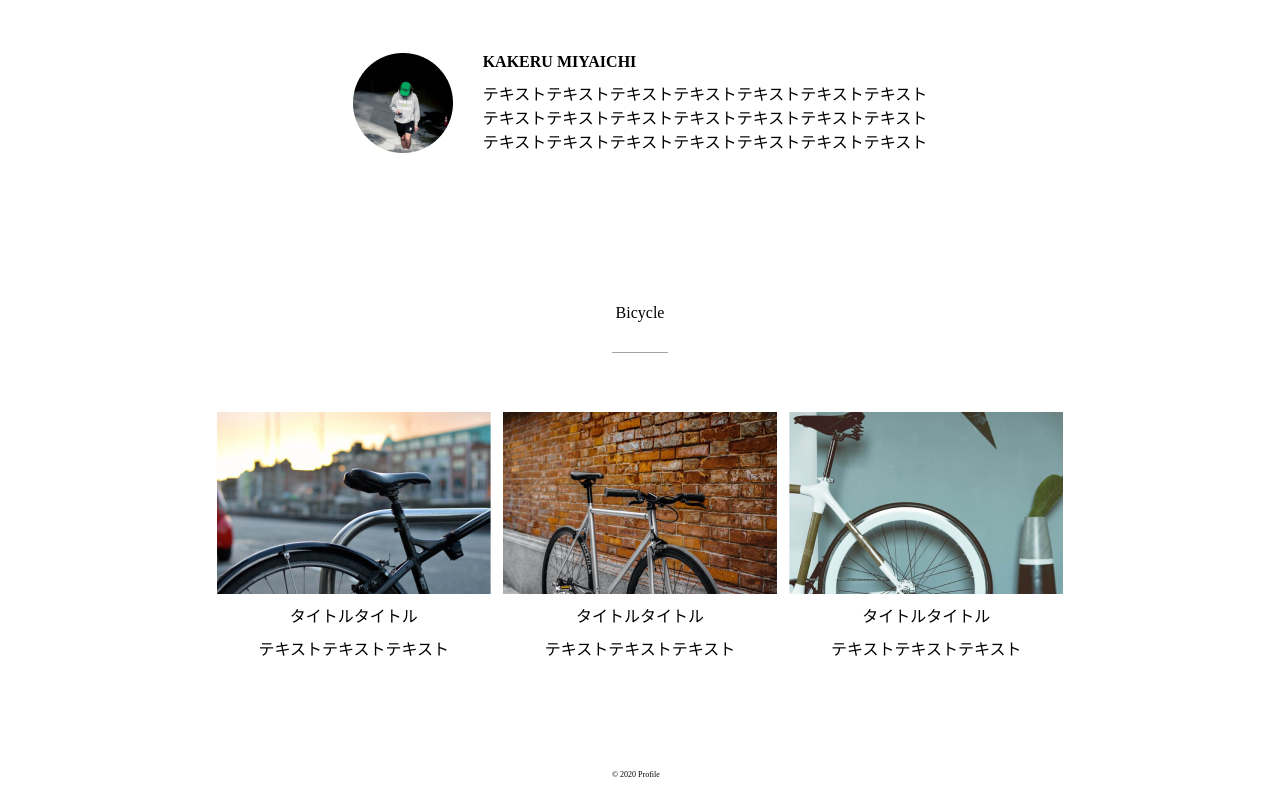
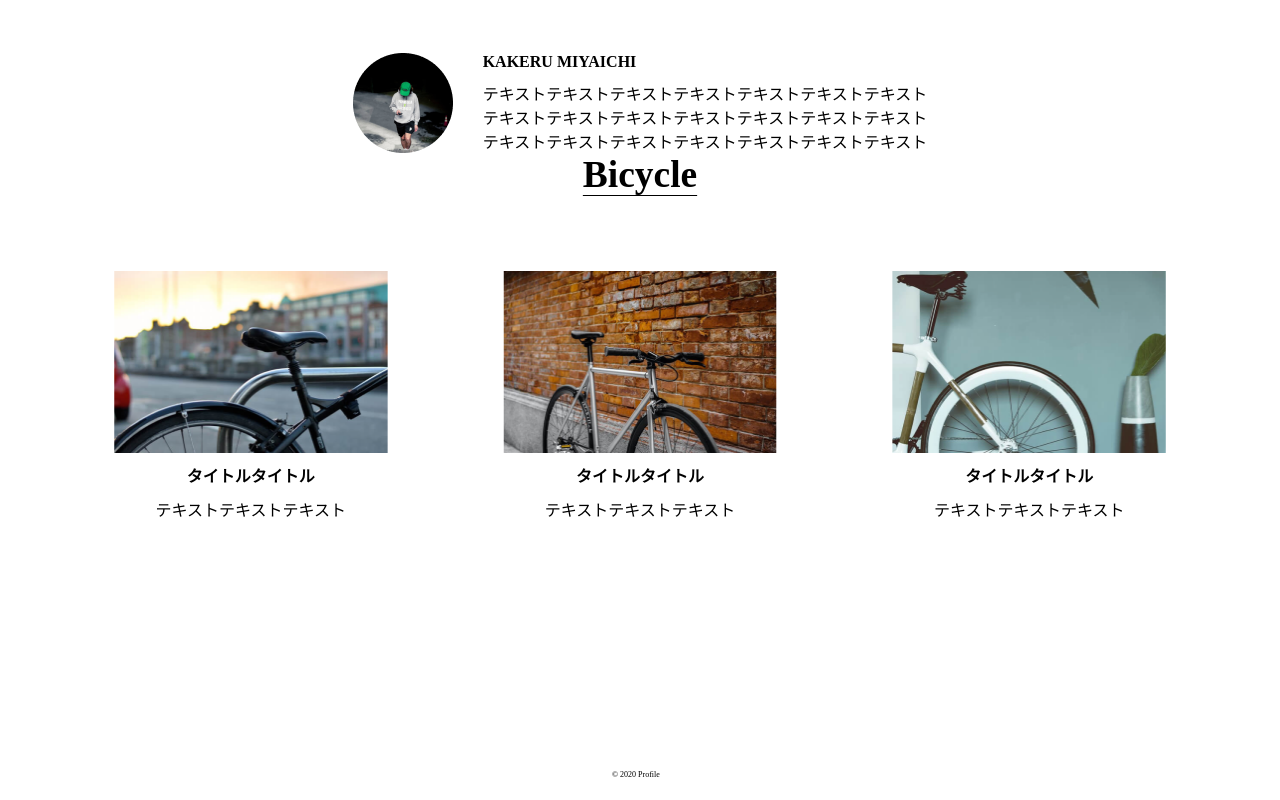
Before and after one commit to tappypuppy/profile-site-1col, a Next.js app: page / in a window 1280 px wide. Shown: the part 762-1562 px from the top of the page. Built offline with nearby package versions, Linux system fonts and the light colour scheme.

Commit message:
bicycle css modified

```diff
--- a/src/components/Bicycle/Bicycle.tsx
+++ b/src/components/Bicycle/Bicycle.tsx
@@ -2,80 +2,46 @@ import Image from "next/image";
 import styles from "./index.module.css";
 function Bicycle() {
   return (
-    <div>
+    <section className={styles.bicycle_box}>
       <div className={styles.bicycle}>
-        <div id="bicycle">Bicycle</div>
+        <h3 id="bicycle">Bicycle</h3>
       </div>
-      <Image
-        className={styles.border}
-        src="/border_2.svg"
-        alt="icon"
-        width={122}
-        height={0}
-      />
       <div className={styles.bike_items}>
-        <div className={styles.bike_item1}>
+        <div className={styles.bike_item}>
           <Image
-            className={styles.bike1_icon}
+            className={styles.bike_icon}
             src="/bicycle1.png"
             alt="bike1"
             width={274.4}
             height={182}
           />
-          <div className={styles.bike1_title}>タイトルタイトル</div>
-          <div className={styles.bike1_text}>テキストテキストテキスト</div>
+          <h4 className={styles.bike_title}>タイトルタイトル</h4>
+          <div className={styles.bike_text}>テキストテキストテキスト</div>
         </div>
-        <div className={styles.bike_item1}>
+        <div className={styles.bike_item}>
           <Image
-            className={styles.bike1_icon}
+            className={styles.bike_icon}
             src="/bicycle2.png"
             alt="bike2"
             width={274.4}
             height={182}
           />
-          <div className={styles.bike1_title}>タイトルタイトル</div>
-          <div className={styles.bike1_text}>テキストテキストテキスト</div>
+          <h4 className={styles.bike_title}>タイトルタイトル</h4>
+          <div className={styles.bike_text}>テキストテキストテキスト</div>
         </div>
-        <div className={styles.bike_item1}>
+        <div className={styles.bike_item}>
           <Image
-            className={styles.bike1_icon}
+            className={styles.bike_icon}
             src="/bicycle3.png"
             alt="bike3"
             width={274.4}
             height={182}
           />
-          <div className={styles.bike1_title}>タイトルタイトル</div>
-          <div className={styles.bike1_text}>テキストテキストテキスト</div>
+          <h4 className={styles.bike_title}>タイトルタイトル</h4>
+          <div className={styles.bike_text}>テキストテキストテキスト</div>
         </div>
       </div>
-      {/* <div className={styles.div1}>タイトルタイトル</div>
-      <div className={styles.div2}>テキストテキストテキスト</div>
-      <div className={styles.div3}>タイトルタイトル</div>
-      <div className={styles.div4}>テキストテキストテキスト</div>
-      <div className={styles.div5}>タイトルタイトル</div>
-      <div className={styles.div6}>テキストテキストテキスト</div>
-      <Image
-        className={styles.bicycle1Icon}
-        src="/bicycle1.png"
-        alt="bike1"
-        width={274.4}
-        height={182}
-      />
-      <Image
-        className={styles.bicycle2Icon}
-        src="/bicycle2.png"
-        alt="bike2"
-        width={274.4}
-        height={182}
-      />
-      <Image
-        className={styles.bicycle3Icon}
-        src="/bicycle3.png"
-        alt="bike3"
-        width={274.4}
-        height={182}
-      /> */}
-    </div>
+    </section>
   );
 }
 
--- a/src/components/Bicycle/index.module.css
+++ b/src/components/Bicycle/index.module.css
@@ -1,44 +1,40 @@
-.bicycle {
-  position: absolute;
-  top: 68.43%;
-  left: 50%;
-  transform: translateX(-50%);
-  font-size: var(--font-size-13xl);
-}
-.border {
-  position: absolute;
-  height: 0.06%;
-  top: 71.54%;
-  bottom: 28.4%;
-  left: 50%;
-  transform: translateX(-50%);
-  max-height: 100%;
-  width: 7.625rem;
+.bicycle_box {
+  padding: 0 4%;
+  display: flex;
+  flex-direction: column;
+  row-gap: 60px;
 }
 
 .bike_items {
   display: flex;
-  justify-content: space-between;
-  position: absolute;
-  height: 16.04%;
-  width: 67%;
-  top: 75.42%;
-  right: 16.5%;
-  bottom: 8.54%;
-  left: 16.5%;
-  font-size: var(--font-size-base);
+  justify-content: center;
+  column-gap: 5px;
+  flex-wrap: wrap;
+
 }
 
-.bike1_text {
-  font-size: var(--font-size-mini-4);
+.bike_item {
+  padding: 15px 8px;
+  display: flex;
+  flex-grow: 1;
+  flex-shrink: 1;
+  flex-basis: auto;
+  flex-direction: column;
+  align-items: center;
+  row-gap: 10px;
 }
-.bike1_icon {
-  object-fit: cover;
+
+.bicycle {
+  font-size: 32px;
+  text-decoration: underline;
+  text-underline-offset: 8px;
+  text-decoration-thickness: 1px;
 }
-.bike_item1 {
-  display: flex;
-  flex-direction: column;
-  justify-content: space-between;
-  align-items: center;
-  font-size: var(--font-size-base);
+
+.bicycle h3 {
+  margin: 0;
 }
+
+.bike_title {
+  margin:0;
+}
```
